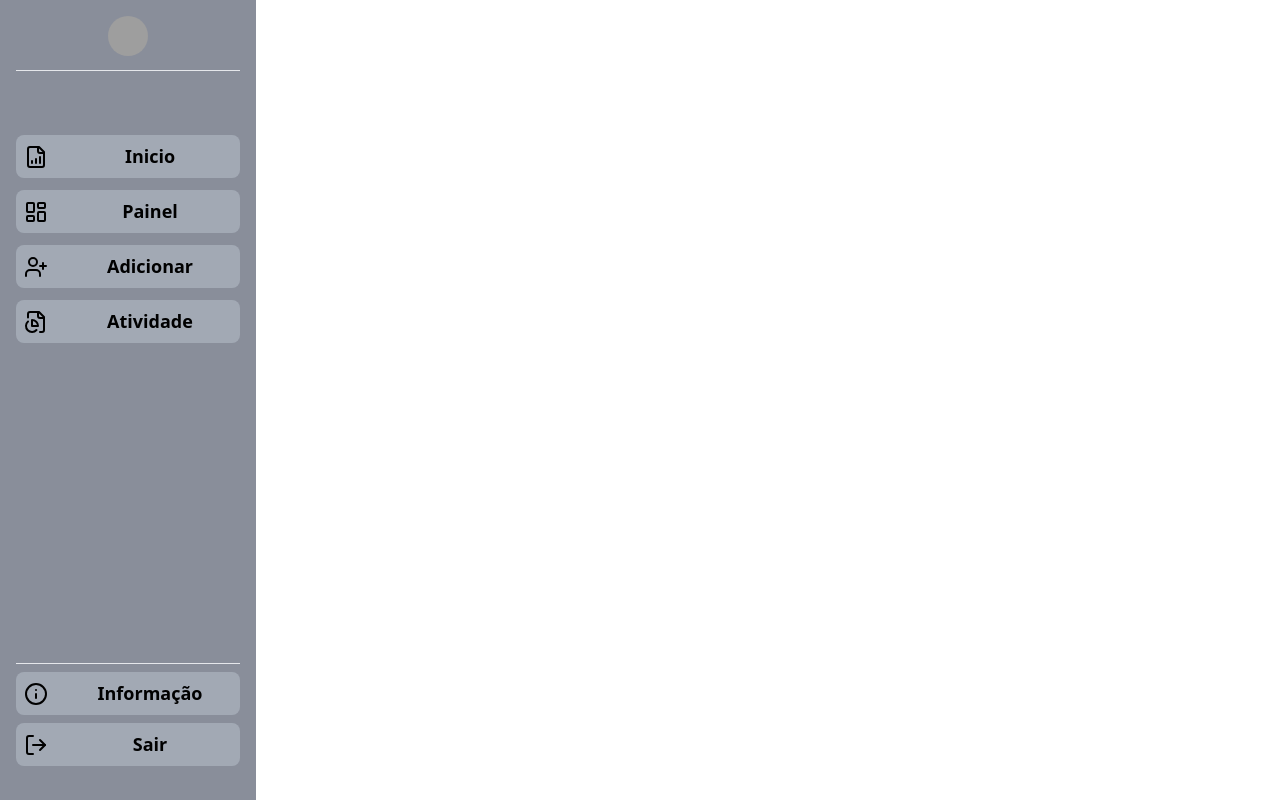
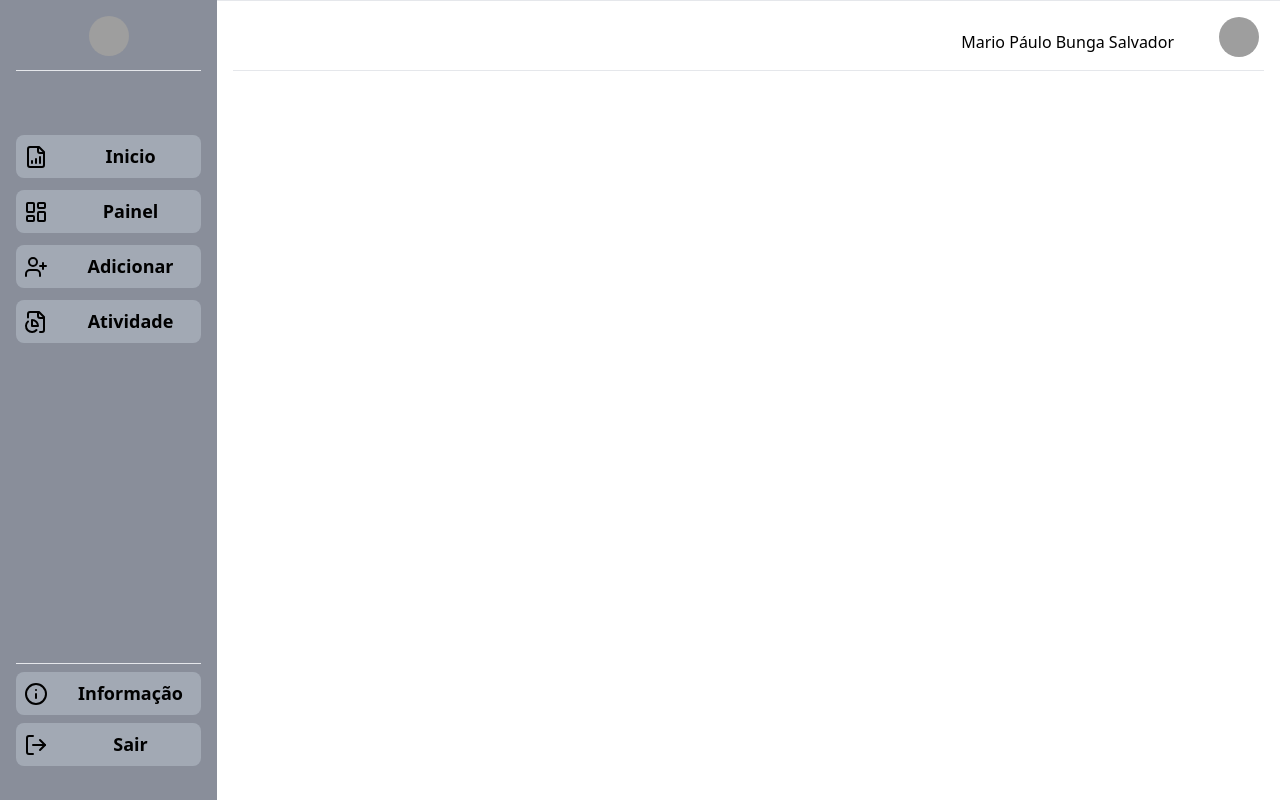
Before and after one commit to mariosalvador/Schema-Controlo-Propinas, a React (Vite) app: page / in a window 1280 px wide. Built offline with nearby package versions, Linux system fonts and the light colour scheme; grey boxes are pictures that could not be loaded.

Commit message:
create divider for homeLayout and picture user. Change color hover on input sidebar

```diff
--- /dev/null
+++ b/src/components/dividerHome/Divider.tsx
@@ -0,0 +1,7 @@
+
+
+export const Divider = ()=>{
+    return(
+        <div className="mt-[0.3%] mb-1 "> <hr className="bg-zinc-900" /> </div>
+    );
+}
--- a/src/components/input/input.tsx
+++ b/src/components/input/input.tsx
@@ -15,7 +15,7 @@
                 name={name}
                 render={({field: {ref,onBlur,onChange,value}})=>(
                     <input
-                    className="outline-none p-4 w-[100%] h-11 rounded-lg border-none  text-[#222325] font-normal bg-[#ecf0f5]"
+                    className="outline-none p-4 w-[100%] h-11 rounded-lg border-none focus:ring-[1.5px] ring-[#6b7280cb]    text-[#222325] font-normal bg-[#ecf0f5]"
                       onChange={onChange}
                       onBlur={onBlur}
                       type={type}
--- a/src/components/layout/home/HomeLayout.tsx
+++ b/src/components/layout/home/HomeLayout.tsx
@@ -1,14 +1,26 @@
+import { Divider } from "@/components/dividerHome/Divider"
 import { SideBar } from "@/components/sidebar/SideBar"
+import { Avatar, AvatarFallback, AvatarImage } from "@/components/ui/avatar"
 import { Outlet } from "react-router-dom"
 
 export const HomeLayout =()=>{
     return(
-        <div className="flex flex-row h-[100vh] w-[100vw]">
+        <div className="flex flex-row h-[100vh] w-[100vw] divide-y divide-black-100 ">
             <SideBar/>
 
 
 
-            <div>
+            <div className=" w-full flex flex-col p-4 ">
+                <div className="flex flex-row-reverse items-center gap-10 " >
+                    <div className="w-[50px] h-[50px] rounded-full flex justify-center">
+                        <Avatar>
+                            <AvatarImage src="https://github.com/mariop06.png" alt="@shadcn" />
+                            <AvatarFallback>Mario</AvatarFallback>
+                        </Avatar>
+                    </div>
+                    Mario Páulo Bunga Salvador
+               </div>  {/* Criar um componente */ }
+                <Divider/>
                 <Outlet/>
             </div>
 
--- a/src/components/sidebar/SideBar.tsx
+++ b/src/components/sidebar/SideBar.tsx
@@ -8,7 +8,7 @@
 
     return (
         <div
-            className="w-[10%] hover:w-[20%] p-4 flex flex-col h-full bg-[#6b7280cb] transition-all duration-500 ease-in-out items-center gap-1 overflow-hidden divide-y divide-white-100 "
+            className="w-[6%] hover:w-[20%] p-4 flex flex-col h-full bg-[#6b7280cb] transition-all duration-500 ease-in-out items-center gap-1 overflow-hidden divide-y divide-white-100 "
             onMouseEnter={() => setIsHovered(true)}
             onMouseLeave={() => setIsHovered(false)}
         >
@@ -18,7 +18,7 @@
                     <AvatarImage src="https://github.com/mariop06.png" alt="@shadcn" />
                     <AvatarFallback>Mario</AvatarFallback>
                 </Avatar>
-            </div>
+            </div> {/*CRIAR UM COMPONENTE QUE FACA ISSO */}
 
             <ElementSideBar isHovered={isHovered} />
 
--- a/src/components/sidebar/elementSideBar.tsx
+++ b/src/components/sidebar/elementSideBar.tsx
@@ -10,7 +10,7 @@
         <div className="flex flex-col gap-80 w-full max-h-max divide-y divide-white-100 ">
             <div className="flex flex-col gap-3 w-full mt-16">
                 {element.map((element) => (
-                    <div key={element.name} className={`bg- rounded-lg p-2  flex ${isHovered ? ' bg-[#cbd5e15e] gap-5' : 'justify-center'} w-full text-[18px] font-semibold`}>
+                    <div key={element.name} className={`bg- rounded-lg p-2 hover:bg-gray-500  flex ${isHovered ? ' bg-[#cbd5e15e] gap-5' : 'justify-center'} w-full text-[18px] font-semibold`}>
                         <button className="flex-shrink-0">{element.icon}</button>
                         {isHovered && <button className="flex-1 truncate">{element.name}</button>}
                     </div>
@@ -19,9 +19,9 @@
 
             <div  className="flex flex-col w-full " >
                 {elementBottom.map((element) => (
-                    <div key={element.name} className={`bg- rounded-lg p-2 mt-2 flex ${isHovered ? ' bg-[#cbd5e15e] gap-5' : 'justify-center'} w-full text-[18px] font-semibold`}>
-                        <button className="flex-shrink-0">{element.icon}</button>
-                        {isHovered && <button className="flex-1 truncate">{element.name}</button>}
+                    <div key={element.name} className={`bg- rounded-lg p-2 mt-2 flex  hover:bg-gray-500 ${isHovered ? ' bg-[#cbd5e15e] gap-5' : 'justify-center'} w-full text-[18px] font-semibold`}>
+                        <button className="flex-shrink-0 ">{element.icon}</button>
+                        {isHovered && <button className="flex-1 truncate  ">{element.name}</button>}
                     </div>
                 ))}
             </div>
```
